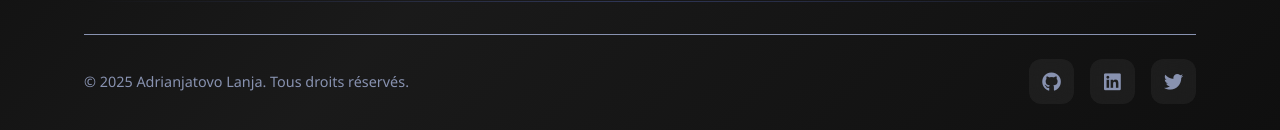
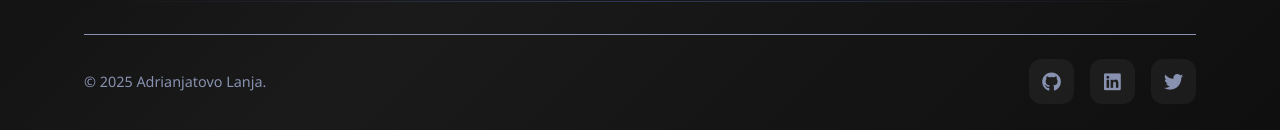
Before and after one commit to Lanjamrts/portfolio, a Vue app: page / in a window 1280 px wide. Shown: the part 8673-8803 px from the top of the page. Built offline with nearby package versions, Linux system fonts and the light colour scheme.

Commit message:
modification footer

```diff
--- a/src/components/AppFooter.vue
+++ b/src/components/AppFooter.vue
@@ -66,7 +66,7 @@
 
       <div class="footer-bottom" data-aos="fade-up" data-aos-delay="400">
         <div class="copyright">
-          <p>&copy; {{ currentYear }} Adrianjatovo Lanja. Tous droits réservés.</p>
+          <p>&copy; {{ currentYear }} Adrianjatovo Lanja.</p>
         </div>
 
         <div class="footer-social">
```
